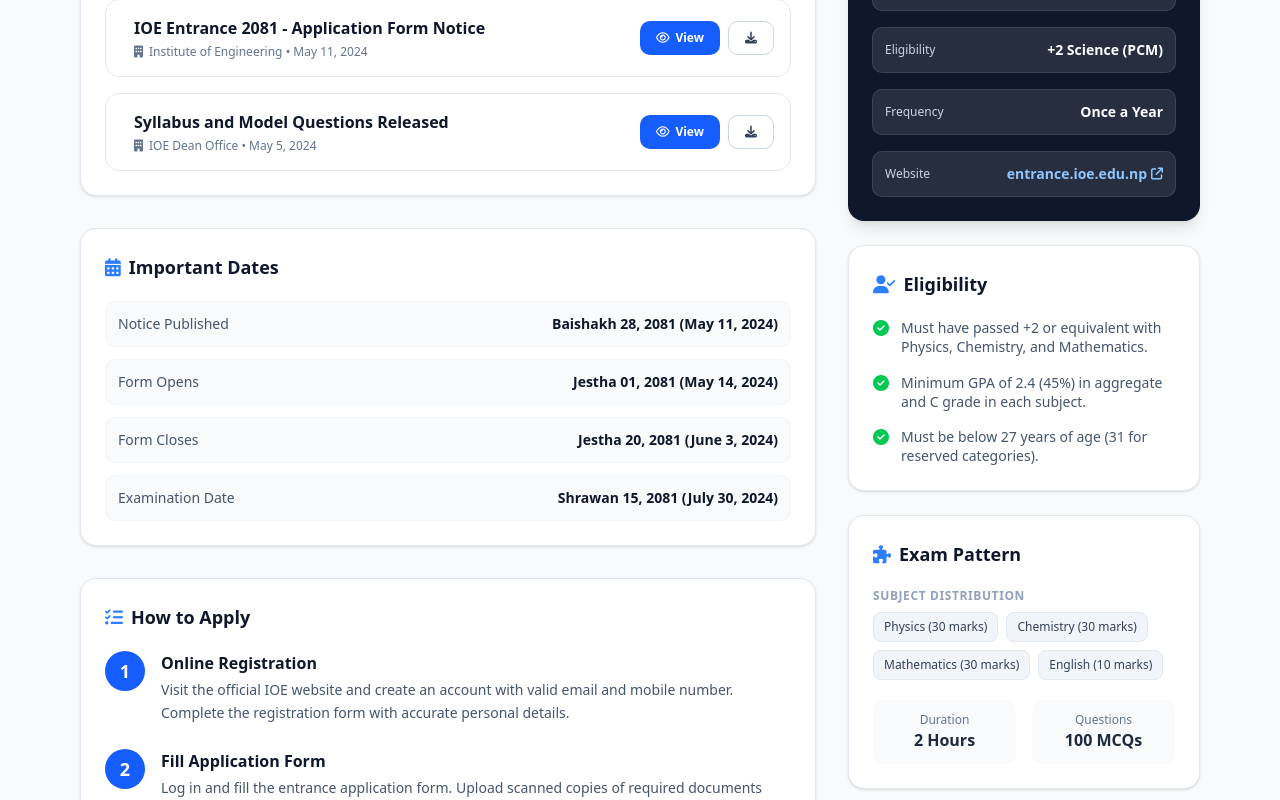
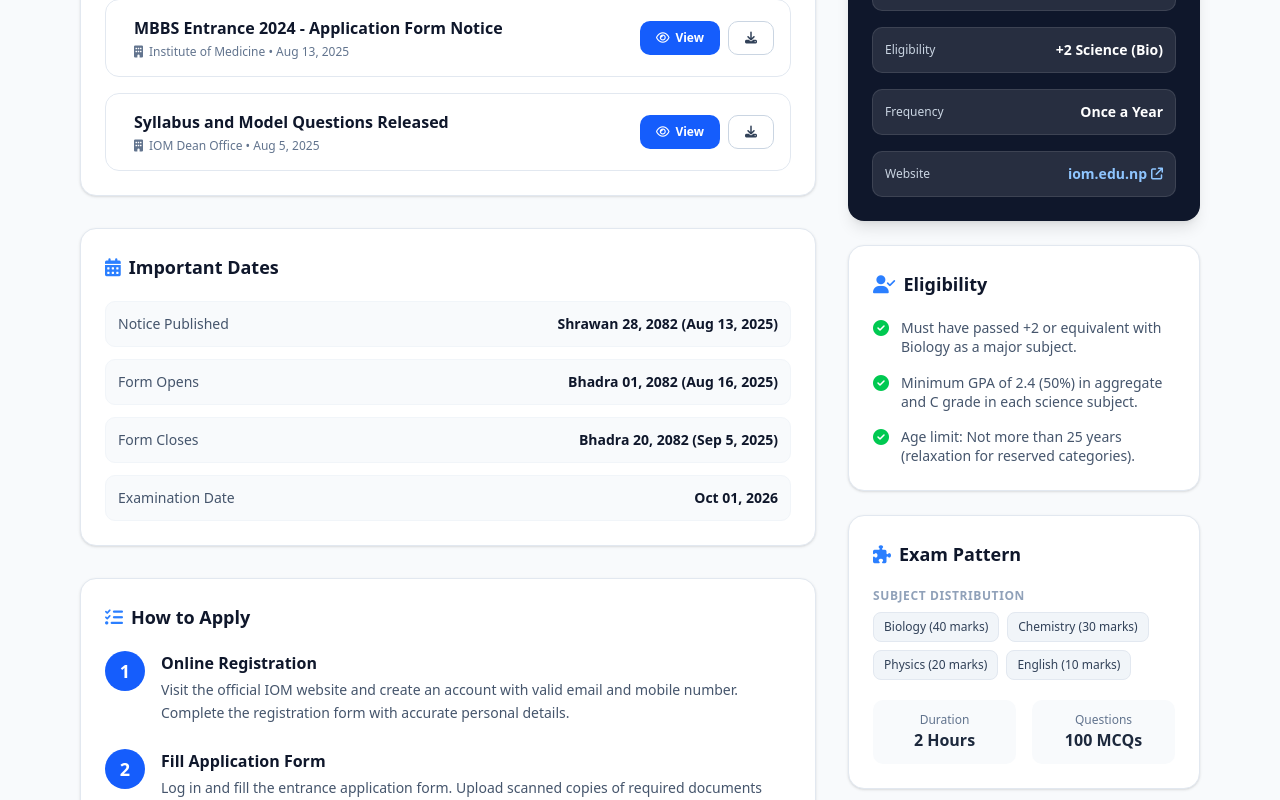
Before and after one commit to Bibek-acharya/studsphere-front, a Next.js app: page /colleges/entrance/1 in a window 1280 px wide. Shown: the part 740-1540 px from the top of the page. Built offline with nearby package versions, Linux system fonts and the light colour scheme.

Commit message:
feat: add detailed entrance exam data for MBBS and B.E. Civil examinations

```diff
--- a/app/colleges/entrance/[id]/page.tsx
+++ b/app/colleges/entrance/[id]/page.tsx
@@ -6,6 +6,179 @@ import { useParams } from "next/navigation";
 
 // Sample entrance exam data (in production, fetch from API)
 const entranceData: { [key: string]: any } = {
+  "exam-0": {
+    title: "MBBS Entrance Examination 2024",
+    shortTitle: "MBBS Entrance",
+    board: "Institute of Medicine, Tribhuvan University",
+    location: "Maharajgunj, Kathmandu",
+    badges: ["Medical Entrance", "Ongoing"],
+    examDate: "Oct 01, 2026",
+    formStart: "Bhadra 01, 2082 (Aug 16, 2025)",
+    formEnd: "Bhadra 20, 2082 (Sep 5, 2025)",
+    noticeDate: "Shrawan 28, 2082 (Aug 13, 2025)",
+    overview:
+      "The MBBS Entrance Examination is conducted by the Institute of Medicine for admission to Bachelor of Medicine and Bachelor of Surgery (MBBS) programs. This highly competitive exam evaluates students' knowledge in Biology, Chemistry, Physics, and English.",
+    eligibility: [
+      "Must have passed +2 or equivalent with Biology as a major subject.",
+      "Minimum GPA of 2.4 (50%) in aggregate and C grade in each science subject.",
+      "Age limit: Not more than 25 years (relaxation for reserved categories).",
+    ],
+    examPattern: {
+      subjects: [
+        "Biology (40 marks)",
+        "Chemistry (30 marks)",
+        "Physics (20 marks)",
+        "English (10 marks)",
+      ],
+      duration: "2 Hours",
+      assessment: "100 MCQs",
+    },
+    applicationSteps: [
+      {
+        title: "Online Registration",
+        description:
+          "Visit the official IOM website and create an account with valid email and mobile number. Complete the registration form with accurate personal details.",
+      },
+      {
+        title: "Fill Application Form",
+        description:
+          "Log in and fill the entrance application form. Upload scanned copies of required documents including citizenship, +2 marksheet, and passport-size photo.",
+      },
+      {
+        title: "Pay Examination Fee",
+        description:
+          "Fee: Rs. 2,500. Payment can be made through bank deposit, eSewa, Khalti, or online banking.",
+      },
+      {
+        title: "Download Admit Card",
+        description:
+          "Admit cards will be available 1 week before the exam. Download and print 2 copies. Verify all details carefully.",
+      },
+    ],
+    quickSummary: {
+      examName: "MBBS Entrance",
+      eligibility: "+2 Science (Bio)",
+      frequency: "Once a Year",
+      website: "iom.edu.np",
+    },
+    notices: [
+      {
+        id: 1,
+        title: "MBBS Entrance 2024 - Application Form Notice",
+        source: "Institute of Medicine",
+        date: "Aug 13, 2025",
+        official: true,
+      },
+      {
+        id: 2,
+        title: "Syllabus and Model Questions Released",
+        source: "IOM Dean Office",
+        date: "Aug 5, 2025",
+        official: true,
+      },
+    ],
+    faqs: [
+      {
+        question: "Can I appear for the exam without Biology in +2?",
+        answer:
+          "No, Biology as a major subject in +2 is mandatory for MBBS entrance examination. Students from other streams are not eligible.",
+      },
+      {
+        question: "Is negative marking applicable in MBBS entrance?",
+        answer:
+          "No, there is no negative marking. Each correct answer carries 1 mark, and wrong answers do not deduct any marks.",
+      },
+      {
+        question: "How many seats are available?",
+        answer:
+          "The number of seats varies each year. Generally, there are around 450-500 MBBS seats available across various government and private medical colleges under IOM.",
+      },
+    ],
+  },
+  "exam-1": {
+    title: "B.E. Civil Entrance Examination 2024",
+    shortTitle: "BE Civil Entrance",
+    board: "Institute of Engineering, Tribhuvan University",
+    location: "Pulchowk, Lalitpur",
+    badges: ["Engineering Entrance", "Closed"],
+    examDate: "Oct 01, 2026",
+    formStart: "Jestha 01, 2081 (May 14, 2024)",
+    formEnd: "Jestha 20, 2081 (June 3, 2024)",
+    noticeDate: "Baishakh 28, 2081 (May 11, 2024)",
+    overview:
+      "The IOE Entrance Examination is conducted annually for admission to BE programs including Civil Engineering at various constituent and affiliated campuses under Tribhuvan University.",
+    eligibility: [
+      "Must have passed +2 or equivalent with Physics, Chemistry, and Mathematics.",
+      "Minimum GPA of 2.4 (45%) in aggregate and C grade in each subject.",
+      "Must be below 27 years of age (31 for reserved categories).",
+    ],
+    examPattern: {
+      subjects: [
+        "Physics (30 marks)",
+        "Chemistry (30 marks)",
+        "Mathematics (30 marks)",
+        "English (10 marks)",
+      ],
+      duration: "2 Hours",
+      assessment: "100 MCQs",
+    },
+    applicationSteps: [
+      {
+        title: "Online Registration",
+        description:
+          "Visit the official IOE website and create an account. Complete registration with valid documents.",
+      },
+      {
+        title: "Fill Application Form",
+        description:
+          "Log in and fill the entrance application form with accurate details and upload required documents.",
+      },
+      {
+        title: "Pay Examination Fee",
+        description:
+          "Fee: Rs. 2,000 (General) | Rs. 1,000 (Reserved). Pay via bank, eSewa, or Khalti.",
+      },
+      {
+        title: "Download Admit Card",
+        description:
+          "Admit cards will be available 1 week before the exam. Download and verify all details.",
+      },
+    ],
+    quickSummary: {
+      examName: "BE Civil Entrance",
+      eligibility: "+2 Science (PCM)",
+      frequency: "Once a Year",
+      website: "entrance.ioe.edu.np",
+    },
+    notices: [
+      {
+        id: 1,
+        title: "IOE Entrance 2081 - Application Form Notice",
+        source: "Institute of Engineering",
+        date: "May 11, 2024",
+        official: true,
+      },
+      {
+        id: 2,
+        title: "Syllabus and Model Questions",
+        source: "IOE Dean Office",
+        date: "May 5, 2024",
+        official: true,
+      },
+    ],
+    faqs: [
+      {
+        question: "How many times can I attempt the IOE entrance exam?",
+        answer:
+          "There is no restriction on attempts. Students can appear multiple times until they secure admission or exceed the age limit.",
+      },
+      {
+        question: "Can I choose my preferred engineering campus?",
+        answer:
+          "Yes, during counseling you can select your preferred campus based on your rank and seat availability.",
+      },
+    ],
+  },
   "ioe-entrance": {
     title: "IOE Engineering Entrance Examination 2081",
     shortTitle: "IOE Entrance",
@@ -101,7 +274,7 @@ const entranceData: { [key: string]: any } = {
 export default function EntranceDetailPage() {
   const params = useParams();
   const entranceId = params.id as string;
-  const entrance = entranceData[entranceId] || entranceData["ioe-entrance"];
+  const entrance = entranceData[entranceId] || entranceData["exam-0"];
 
   const [pdfModalOpen, setPdfModalOpen] = useState(false);
   const [pdfTitle, setPdfTitle] = useState("");
```
Also changed, not shown: app/colleges/entrance/page.tsx (+46 -22 lines).
